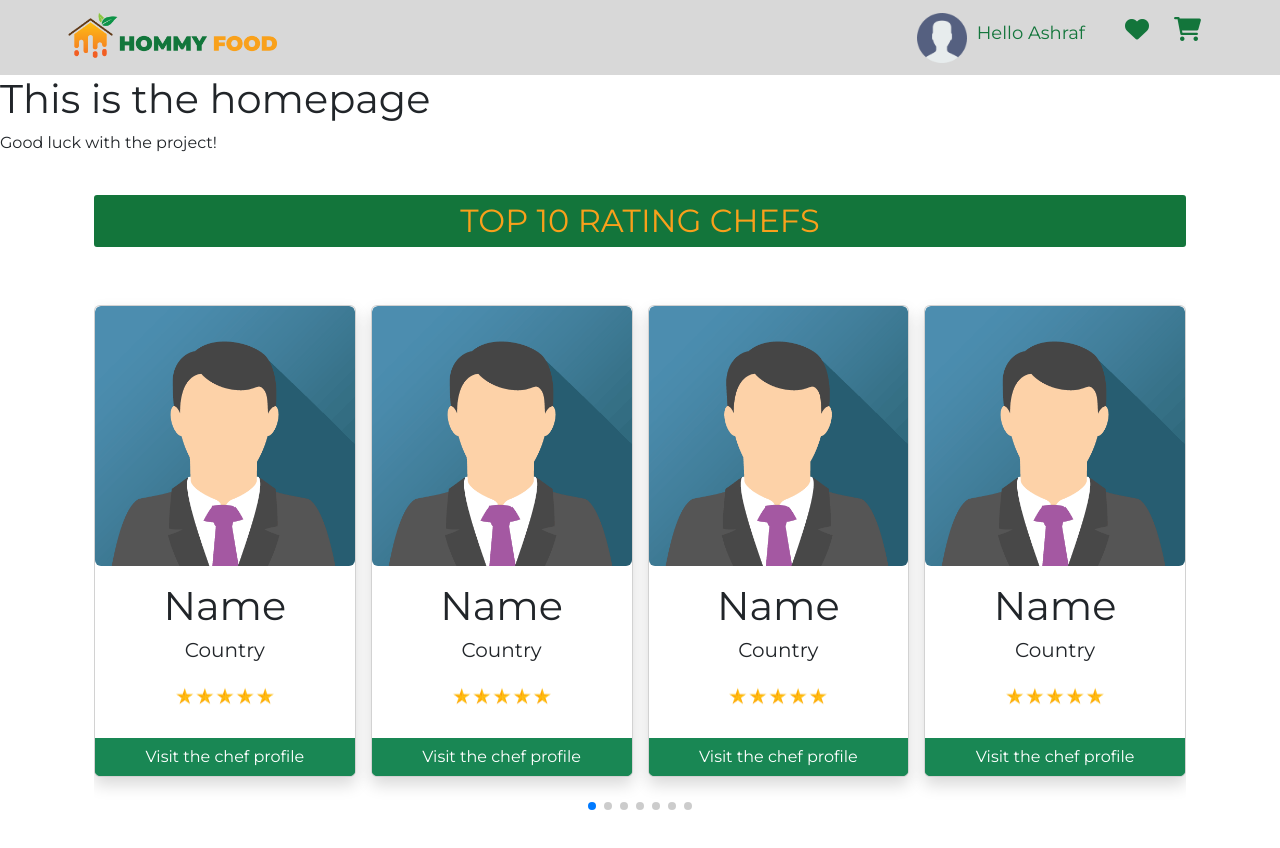
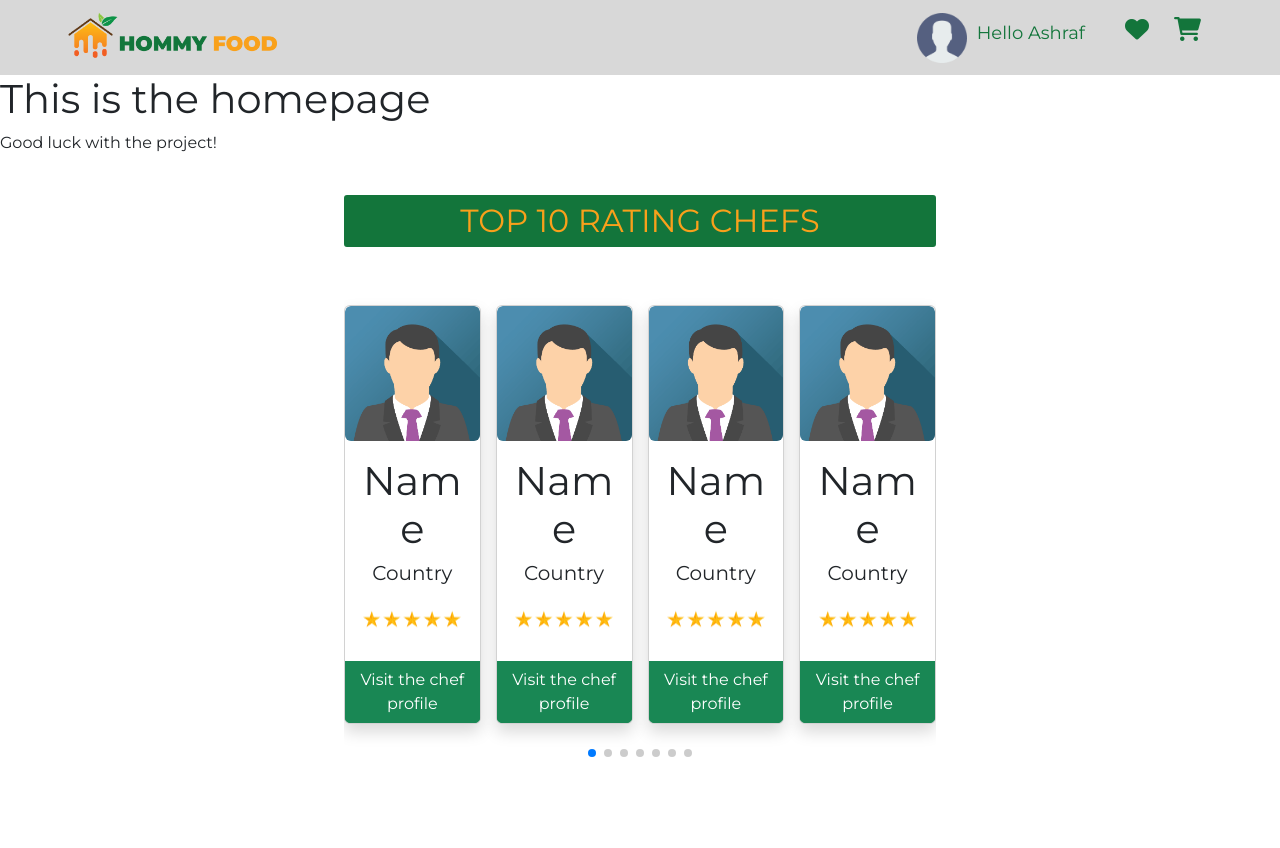
Before and after one commit to Ashraf-Alshashaa/class38-group2-project-hommy-food, a React app in the folder client/: page / in a window 1280 px wide. Shown: the top 848 px of the page. After the commit the page ends 800 px from the top, so only its background shows below. Built offline with nearby package versions, Linux system fonts and the light colour scheme.

Commit message:
change slider size and use map

```diff
--- a/client/src/components/chefsSlider/ChefsSlider.js
+++ b/client/src/components/chefsSlider/ChefsSlider.js
@@ -2,15 +2,27 @@ import React from "react";
 import { Swiper, SwiperSlide } from "swiper/react";
 import { FreeMode, Pagination } from "swiper";
 import ChefCard from "./ChefCard";
-import chefImg from "../../../public/images/img_avatar.png";
-import chefRatingImg from "../../../public/images/rating.jpg";
+import chefsSliderData from "./ChefsSliderData";
 import "swiper/css";
 import "swiper/css/free-mode";
 import "swiper/css/pagination";
 import "bootstrap/dist/css/bootstrap.min.css";
-import "../../chefsSlider.css";
+import "./chefsSlider.css";
 
 const ChefsSlider = () => {
+  const chefsData = chefsSliderData.map((data) => {
+    return (
+      <SwiperSlide key={data.key}>
+        <ChefCard
+          key={data.key}
+          chefName={data.name}
+          chefCountry={data.country}
+          chefImg={data.chefImg}
+          chefRatingImg={data.chefRatingImg}
+        />
+      </SwiperSlide>
+    );
+  });
   return (
     <div className="container py-4 px-4 justify-content-center ">
       <h2 className="chefs-slider-header text-center">Top 10 rating chefs</h2>
@@ -45,36 +57,7 @@ const ChefsSlider = () => {
           },
         }}
       >
-        <SwiperSlide>
-          <ChefCard chefImg={chefImg} chefRatingImg={chefRatingImg} />
-        </SwiperSlide>
-        <SwiperSlide>
-          <ChefCard chefImg={chefImg} chefRatingImg={chefRatingImg} />
-        </SwiperSlide>
-        <SwiperSlide>
-          <ChefCard chefImg={chefImg} chefRatingImg={chefRatingImg} />
-        </SwiperSlide>
-        <SwiperSlide>
-          <ChefCard chefImg={chefImg} chefRatingImg={chefRatingImg} />
-        </SwiperSlide>
-        <SwiperSlide>
-          <ChefCard chefImg={chefImg} chefRatingImg={chefRatingImg} />
-        </SwiperSlide>
-        <SwiperSlide>
-          <ChefCard chefImg={chefImg} chefRatingImg={chefRatingImg} />
-        </SwiperSlide>
-        <SwiperSlide>
-          <ChefCard chefImg={chefImg} chefRatingImg={chefRatingImg} />
-        </SwiperSlide>
-        <SwiperSlide>
-          <ChefCard chefImg={chefImg} chefRatingImg={chefRatingImg} />
-        </SwiperSlide>
-        <SwiperSlide>
-          <ChefCard chefImg={chefImg} chefRatingImg={chefRatingImg} />
-        </SwiperSlide>
-        <SwiperSlide>
-          <ChefCard chefImg={chefImg} chefRatingImg={chefRatingImg} />
-        </SwiperSlide>
+        {chefsData}
       </Swiper>
     </div>
   );
--- /dev/null
+++ b/client/src/components/chefsSlider/ChefsSliderData.js
@@ -0,0 +1,77 @@
+import chefImg from "../../../public/images/img_avatar.png";
+import chefRatingImg from "../../../public/images/rating.jpg";
+
+const chefsSliderData = [
+  {
+    id: 1,
+    name: "Name",
+    country: "Country",
+    chefImg: chefImg,
+    chefRatingImg: chefRatingImg,
+  },
+  {
+    id: 2,
+    name: "Name",
+    country: "Country",
+    chefImg: chefImg,
+    chefRatingImg: chefRatingImg,
+  },
+  {
+    id: 3,
+    name: "Name",
+    country: "Country",
+    chefImg: chefImg,
+    chefRatingImg: chefRatingImg,
+  },
+  {
+    id: 4,
+    name: "Name",
+    country: "Country",
+    chefImg: chefImg,
+    chefRatingImg: chefRatingImg,
+  },
+  {
+    id: 5,
+    name: "Name",
+    country: "Country",
+    chefImg: chefImg,
+    chefRatingImg: chefRatingImg,
+  },
+  {
+    id: 6,
+    name: "Name",
+    country: "Country",
+    chefImg: chefImg,
+    chefRatingImg: chefRatingImg,
+  },
+  {
+    id: 7,
+    name: "Name",
+    country: "Country",
+    chefImg: chefImg,
+    chefRatingImg: chefRatingImg,
+  },
+  {
+    id: 8,
+    name: "Name",
+    country: "Country",
+    chefImg: chefImg,
+    chefRatingImg: chefRatingImg,
+  },
+  {
+    id: 9,
+    name: "Name",
+    country: "Country",
+    chefImg: chefImg,
+    chefRatingImg: chefRatingImg,
+  },
+  {
+    id: 10,
+    name: "Name",
+    country: "Country",
+    chefImg: chefImg,
+    chefRatingImg: chefRatingImg,
+  },
+];
+
+export default chefsSliderData;
--- a/client/src/chefsSlider.css
+++ b/client/src/components/chefsSlider/chefsSlider.css
@@ -11,3 +11,7 @@
   padding: 5px 10px;
   text-transform: uppercase;
 }
+
+.container {
+  width: 50%;
+}
```
